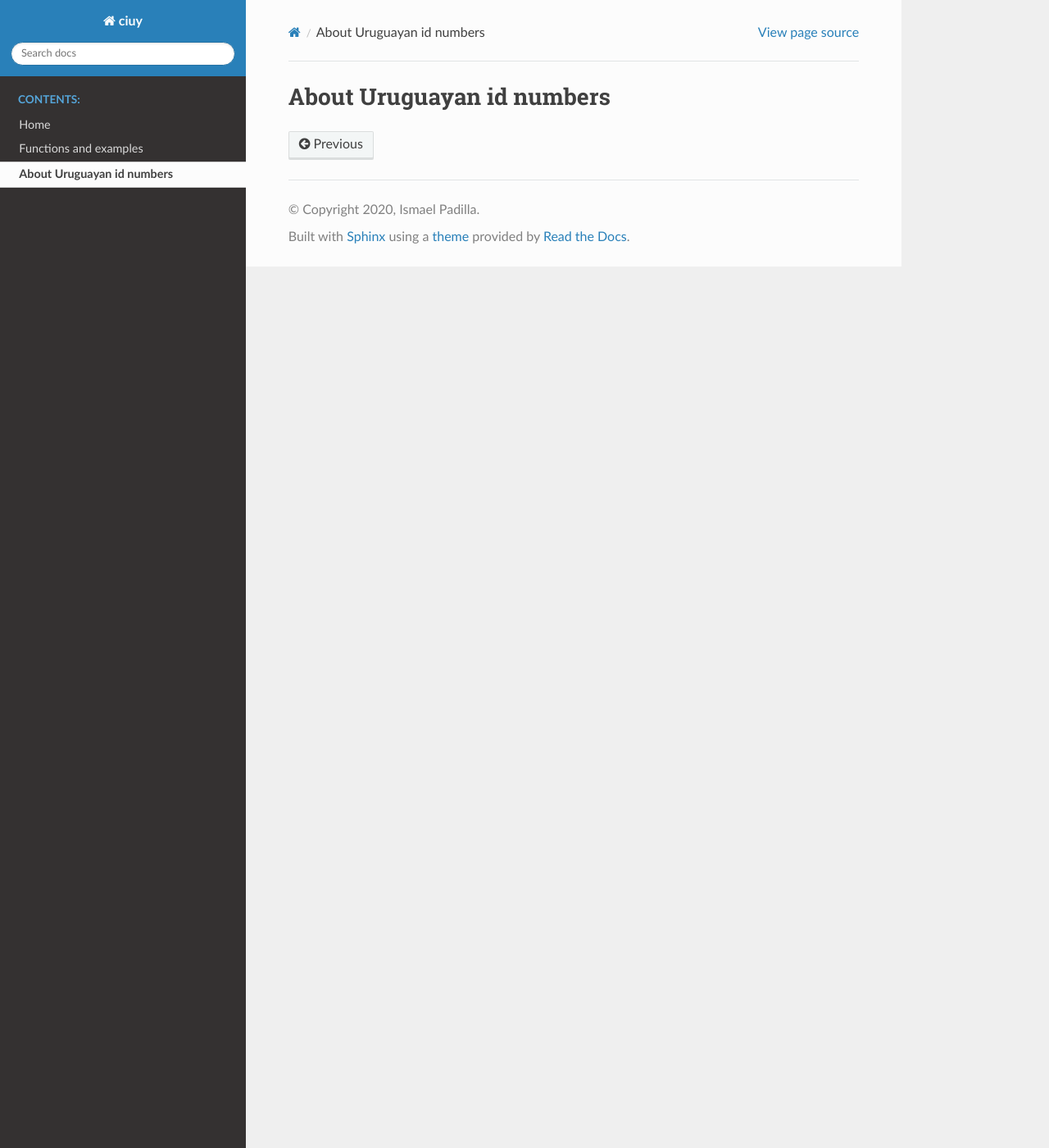
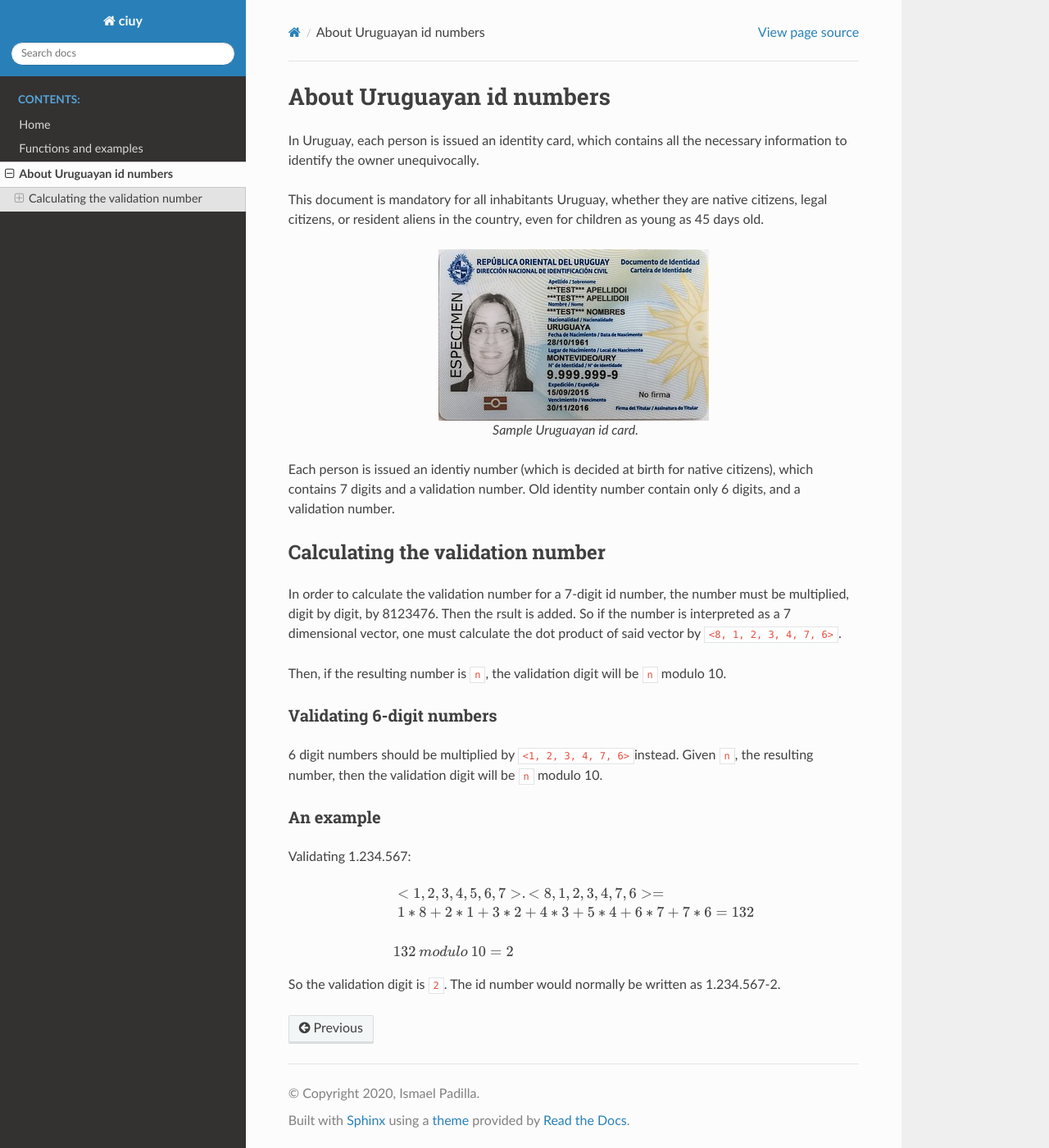
Before and after one commit to ismaelpadilla/ciuy_py, a Sphinx documentation site: the page built from docs/about.rst, in a window 1280 px wide and 1400 px high. Shown: the whole window at 82% size. Built offline with Sphinx 7.4.7 and the Read the Docs theme 2.0.0, drawn with Linux system fonts in a browser that asks for light colours.

Commit message:
Added section about Uruguayan ids to docs.

```diff
--- a/docs/about.rst
+++ b/docs/about.rst
@@ -1,2 +1,52 @@
 About Uruguayan id numbers
 ==========================
+
+In Uruguay, each person is issued an identity card, which contains all
+the necessary information to identify the owner unequivocally.
+
+This document is mandatory for all inhabitants Uruguay, whether they are
+native citizens, legal citizens, or resident aliens in the country,
+even for children as young as 45 days old.
+
+.. figure:: cedula.jpg
+   :alt: Picture of a Uruguayan identity card sample. The identity number 9.999.999-9 is shown in big, bold letters.
+   :align: center
+
+   Sample Uruguayan id card.
+
+Each person is issued an identiy number (which is decided at birth for
+native citizens), which contains 7 digits and a validation number. Old
+identity number contain only 6 digits, and a validation number.
+
+Calculating the validation number
+---------------------------------
+
+In order to calculate the validation number for a 7-digit id number, the
+number must be multiplied, digit by digit, by 8123476. Then the rsult is
+added. So if the number is interpreted as a 7 dimensional vector, one must
+calculate the dot product of said vector by ``<8, 1, 2, 3, 4, 7, 6>``\ .
+
+Then, if the resulting number is ``n``\ , the validation digit will be ``n``
+modulo 10.
+
+Validating 6-digit numbers
+^^^^^^^^^^^^^^^^^^^^^^^^^^
+
+6 digit numbers should be multiplied by ``<1, 2, 3, 4, 7, 6>``\ instead.
+Given ``n``\ , the resulting number, then the validation digit will be ``n``
+modulo 10.
+
+An example
+^^^^^^^^^^
+
+Validating 1.234.567:
+
+.. math::
+
+    &<1, 2, 3, 4, 5, 6, 7> . <8, 1, 2, 3, 4, 7, 6> = \\
+    &\; 1*8 + 2*1 + 3*2 + 4*3 + 5*4 + 6*7 + 7*6 = 132\\
+    &\\
+    &132 \: modulo \: 10 = 2
+
+So the validation digit is ``2``\ . The id number would normally be written
+as 1.234.567-2.
```
Also changed, not shown: docs/cedula.jpg (added).
